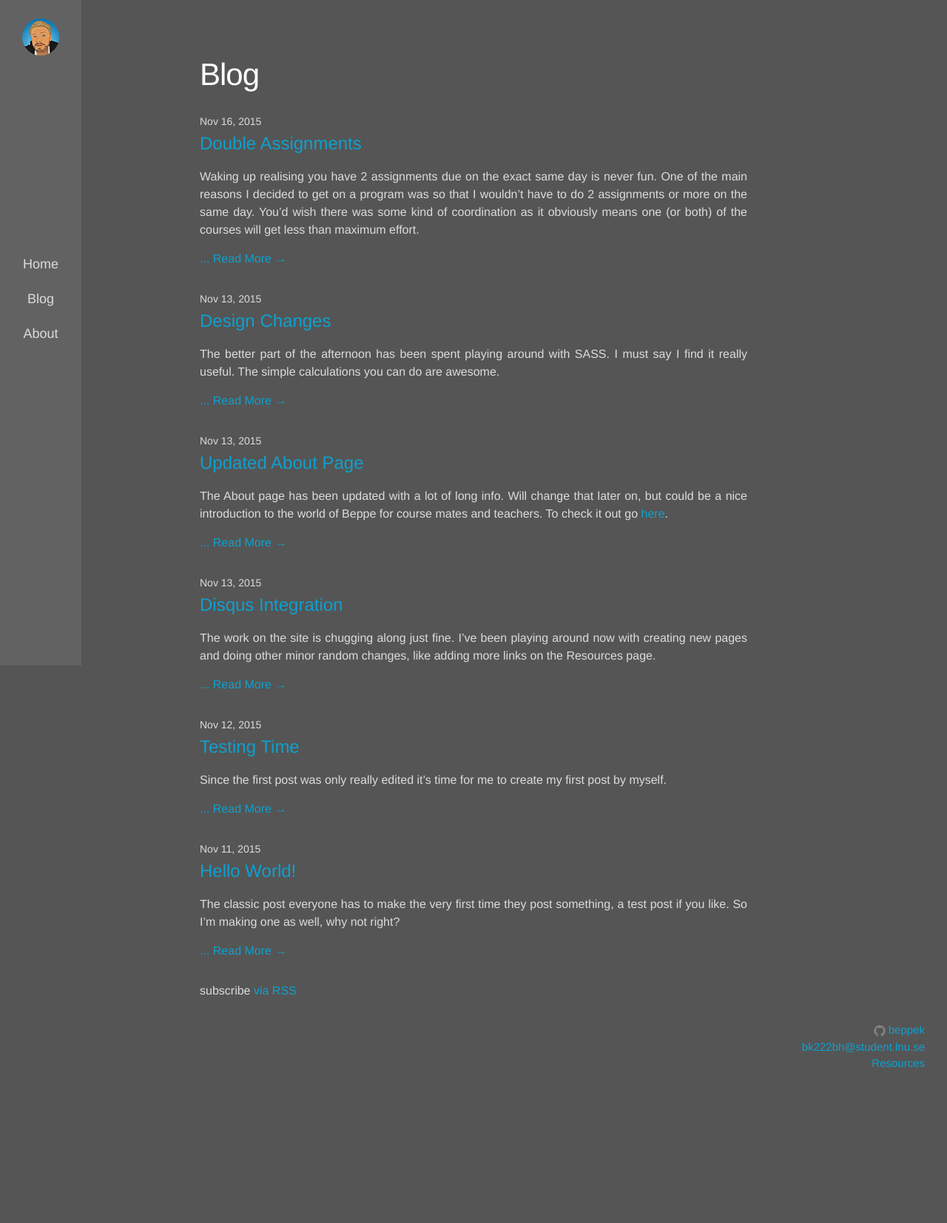
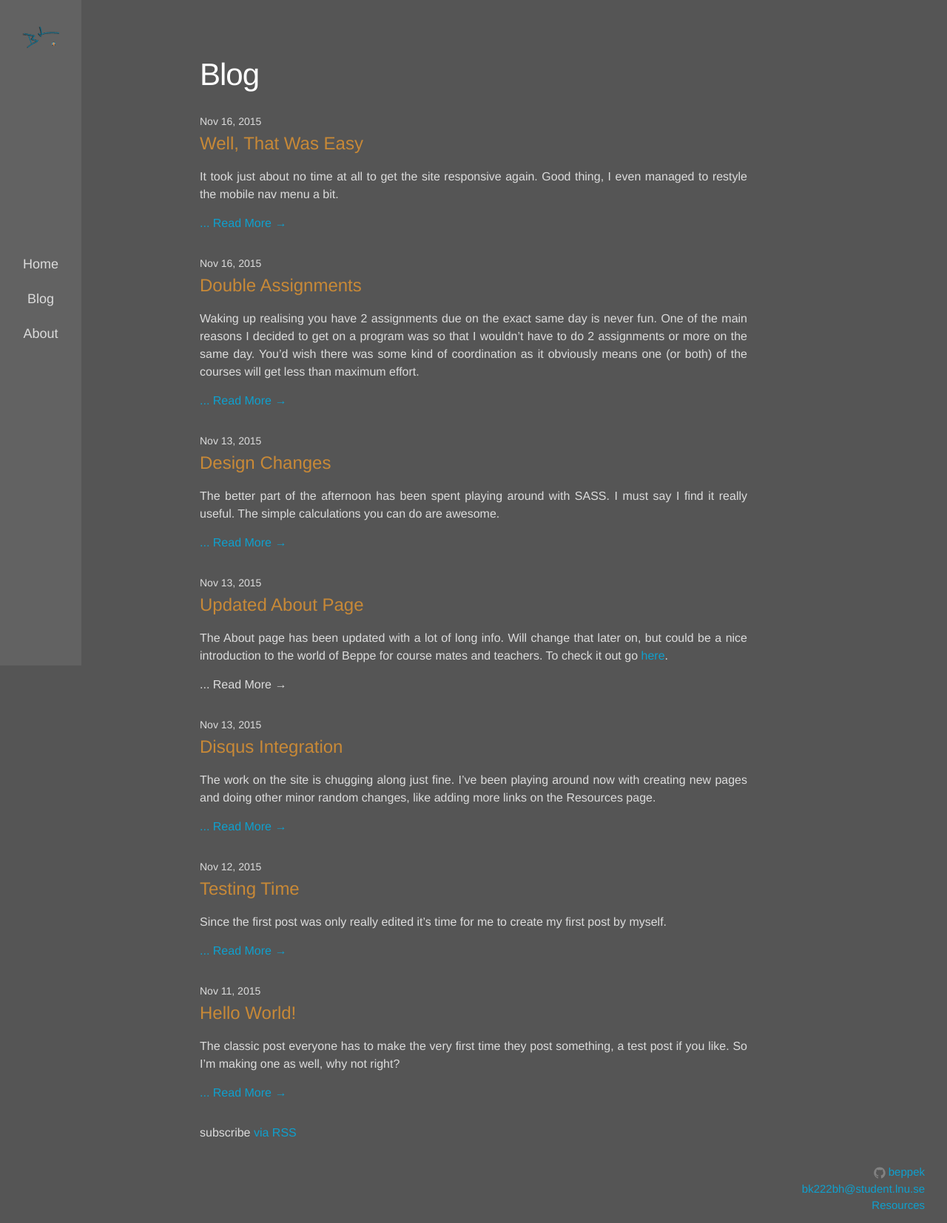
Before and after one commit to beppek/beppek.github.io, a Jekyll site: the page built from 01-blog.md, in a window 1280 px wide. Shown: the whole page at 74% size. Built offline with Jekyll 4.4.1, drawn with Linux system fonts in a browser that asks for light colours; before the commit the page ends 1462 px from its top, so only the background shows below that.

Commit message:
Moves Disqus code to own doc + styles + blog post

```diff
--- a/01-blog.md
+++ b/01-blog.md
@@ -14,7 +14,7 @@
           <a class="post-link" href="{{ post.url | prepend: site.baseurl }}">{{ post.title }}</a>
         </h2>
 
-        <p>{{ post.excerpt }}<a href="{{ post.url | prepend: site.baseurl }}">... Read More &#8594;</a></p>
+        <p><a class="read-more" href="{{ post.url | prepend: site.baseurl }}">{{ post.excerpt }}... Read More &#8594;</a></p>
 
       </li>
     {% endfor %}
--- /dev/null
+++ b/_posts/2015-11-16-that-was-easy.markdown
@@ -0,0 +1,16 @@
+---
+layout: post
+title:  "Well, That Was Easy"
+date:   2015-11-16 14:15:24
+comments: true
+---
+It took just about no time at all to get the site responsive again.
+Good thing, I even managed to restyle the mobile nav menu a bit.
+
+The plan down the road is to have a slide in menu for all screen sizes.
+
+In the most recent update I seperated the Disqus code from the post.html document and put it in its own.
+That way it's easier to integrate in other parts as well should I decide to later on.
+
+So instead of going live at 7pm I should now be ready by 4pm, I'm planning on adding some photos to show off my huge interest in photography,
+as well as change some of the text on the about page and get a better home page.
--- a/_sass/_layout.scss
+++ b/_sass/_layout.scss
@@ -228,6 +228,21 @@
     display: block;
     font-size: 24px;
 }
+h2 .post-link {
+    color: darken($hover-nav-color, 20%);
+
+    &:hover {
+        color: $hover-nav-color;
+    }
+
+}
+p .read-more {
+    color: $text-color;
+
+    &:hover {
+        color: lighten($link-color, 45%);
+    }
+}
 
 
 
```
Also changed, not shown: _includes/disqus.html (added, +24 -0 lines), _layouts/post.html (+1 -24 lines), img/logo.png, img/space.png (added).
